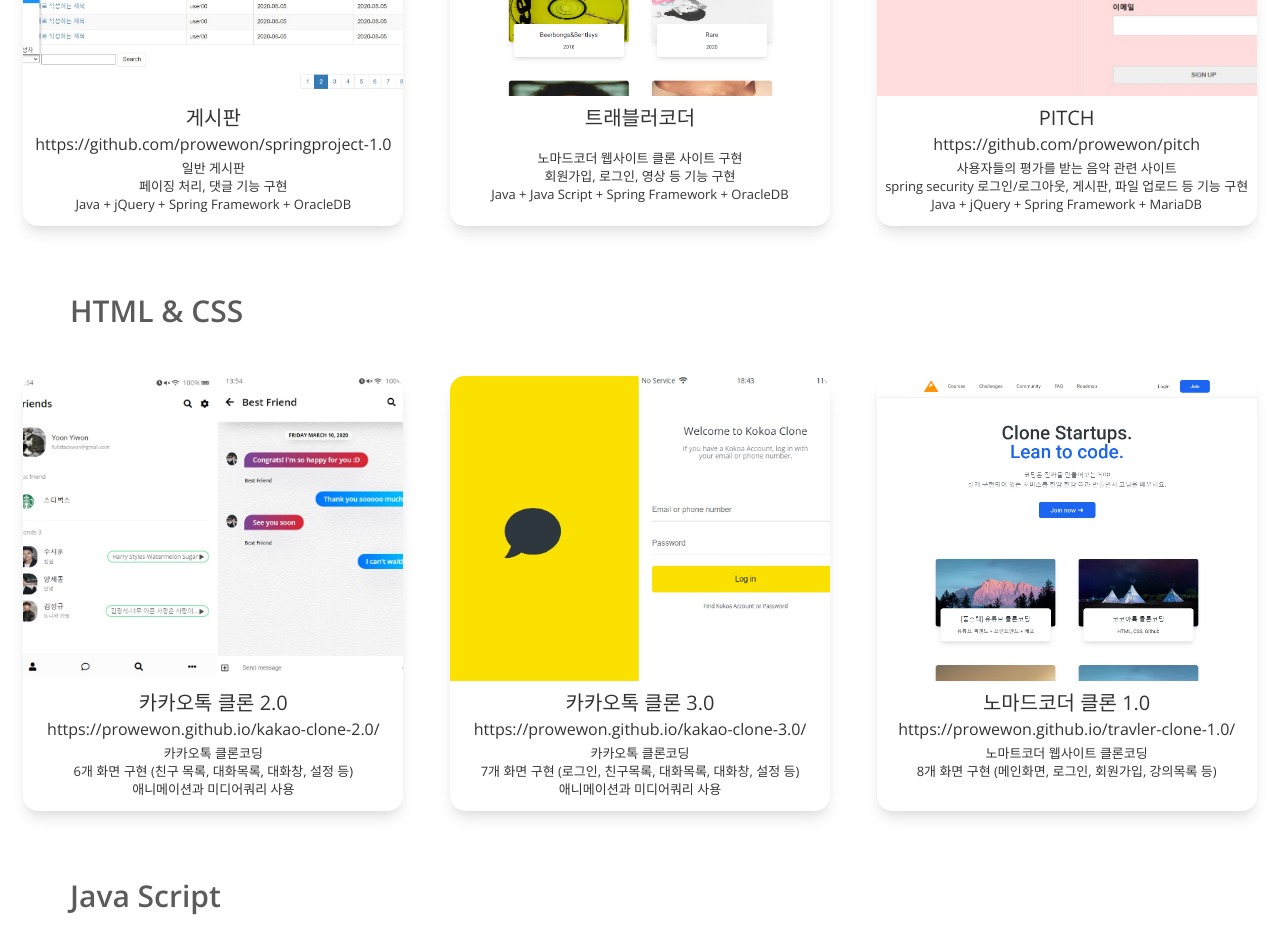
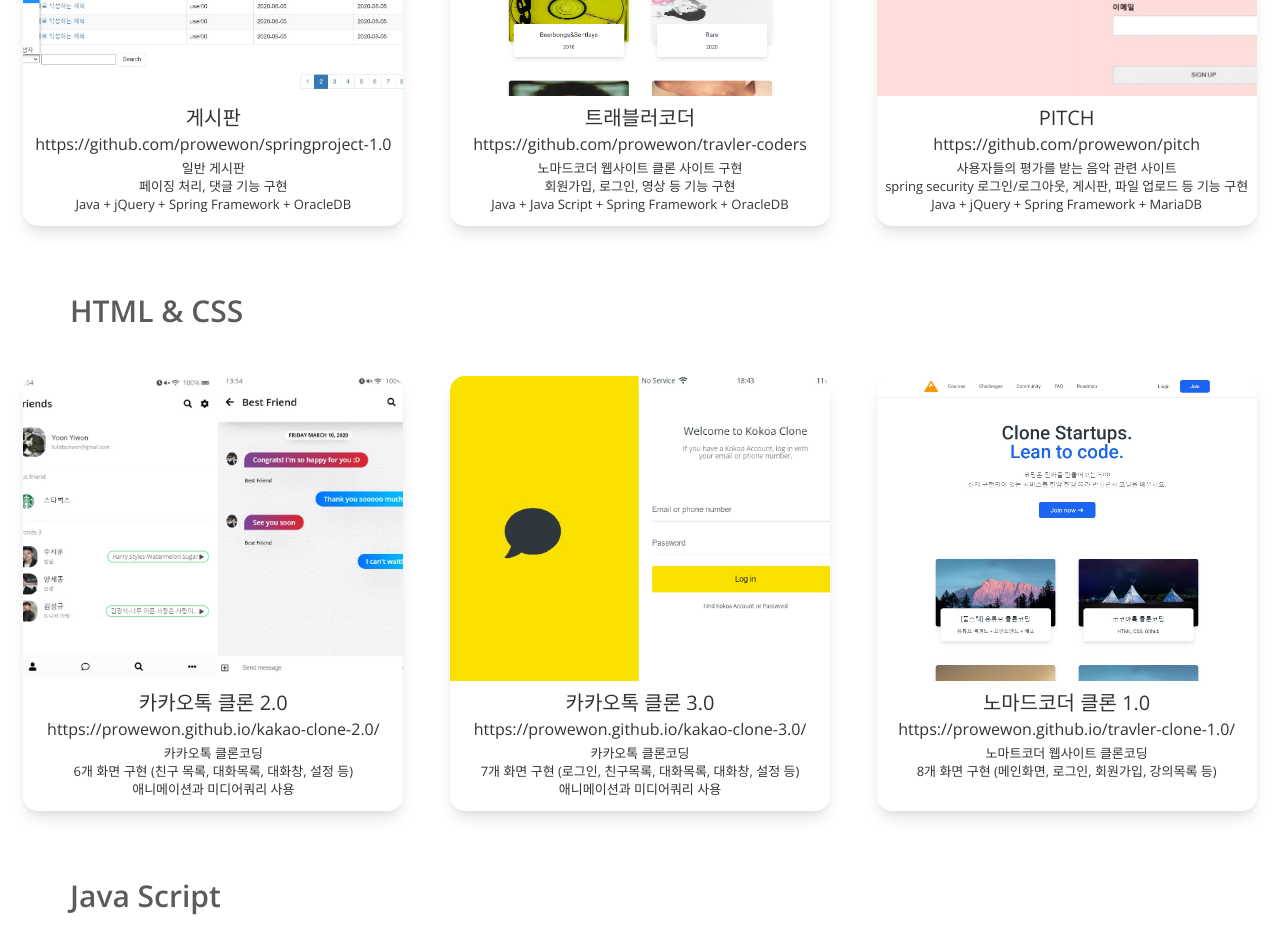
Before and after one commit to prowewon/portfolio-1.0, a plain HTML site: page project.html in a window 1280 px wide. Shown: the part 780-1713 px from the top of the page. Drawn offline with nearby package versions, Linux system fonts and the light colour scheme.

Commit message:
Update project.html

```diff
--- a/project.html
+++ b/project.html
@@ -40,6 +40,7 @@
                 <div class="project__summary">
                     <h1 class="project__title">트래블러코더</h1>
                     <a class="project__link" href="" target="_blank">
+                        https://github.com/prowewon/travler-coders
                     </a>
                     <div class="project__description">
                         <ul>
```
